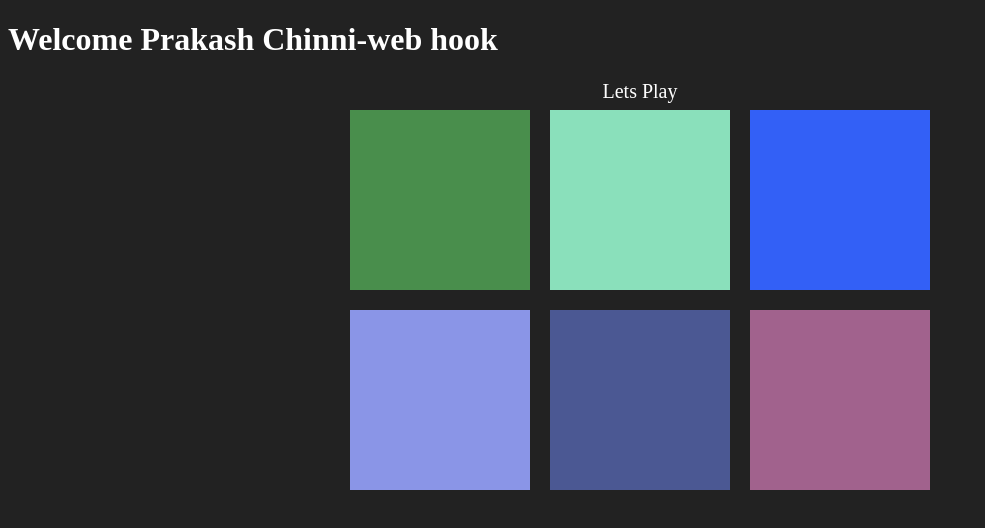
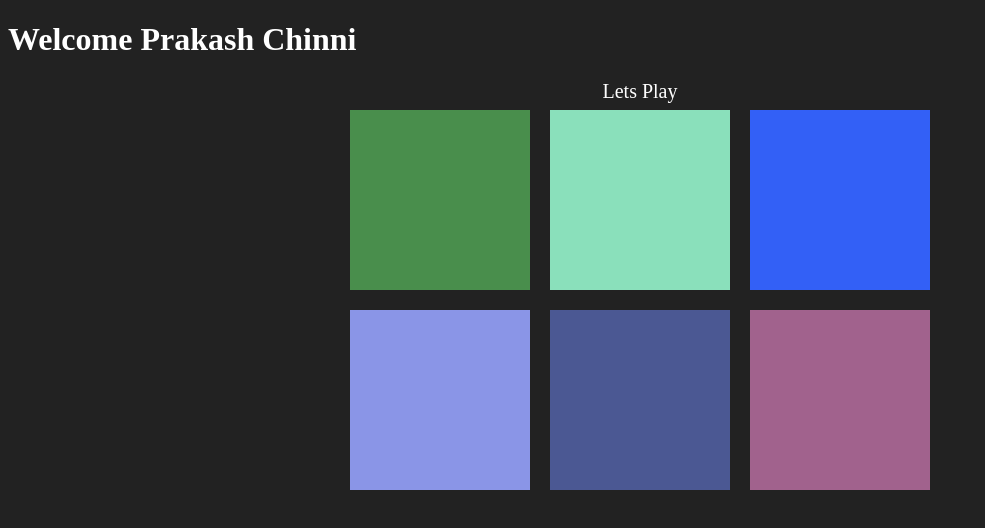
Before and after one commit to prakashchinni223/Samplehtml, a plain HTML site: page index.html in a window 1280 px wide. Shown: the whole page, without its empty margins (0-985 px from the left). Drawn offline with Linux system fonts and the light colour scheme.

Commit message:
Update index.html

```diff
--- a/index.html
+++ b/index.html
@@ -8,7 +8,7 @@
 	<title>Color Game</title>
 </head>
 <body>
-	<h1>Welcome Prakash Chinni-web hook</h1>
+	<h1>Welcome Prakash Chinni</h1>
 	<div id="smallcont">
 		<div></div>
 		<div id="try1">Lets Play</div>
```
